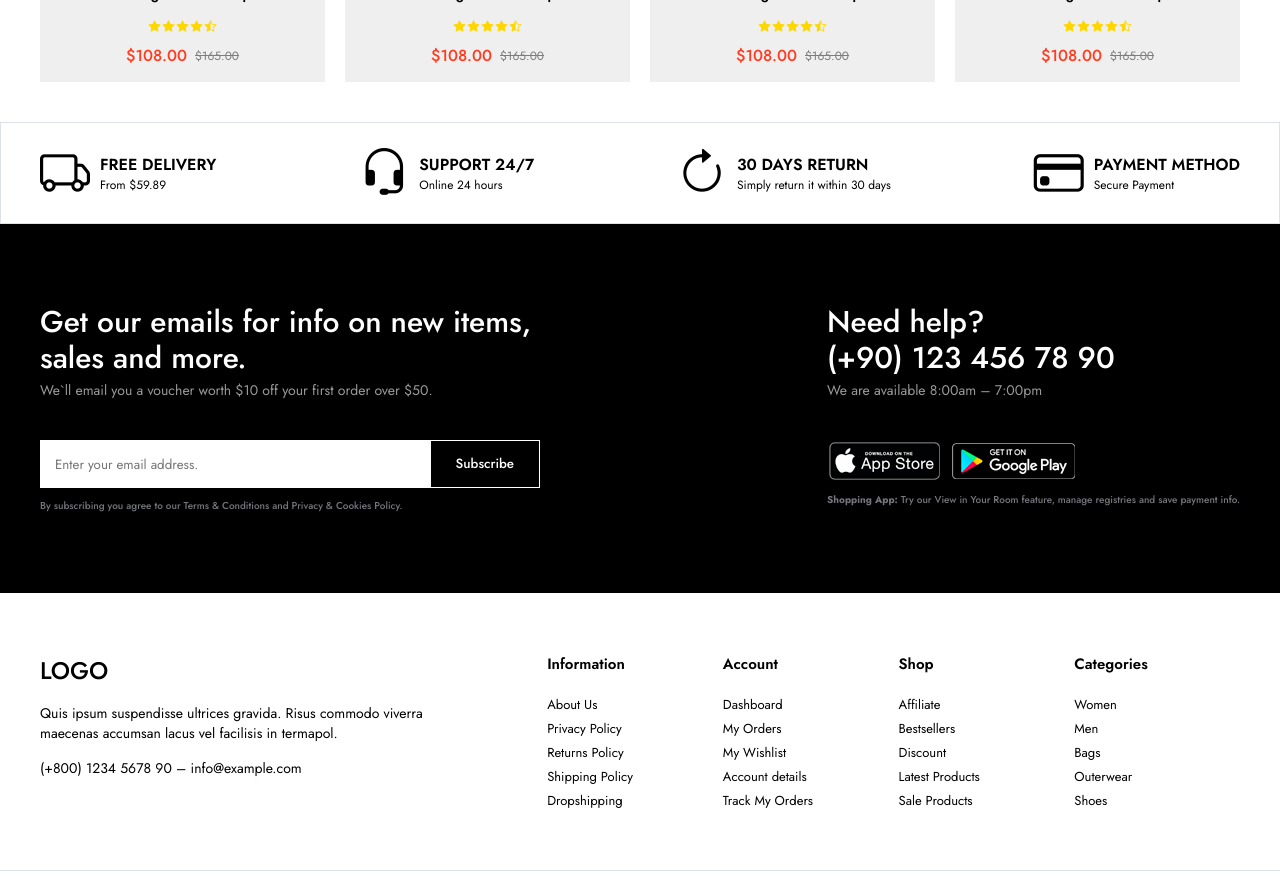
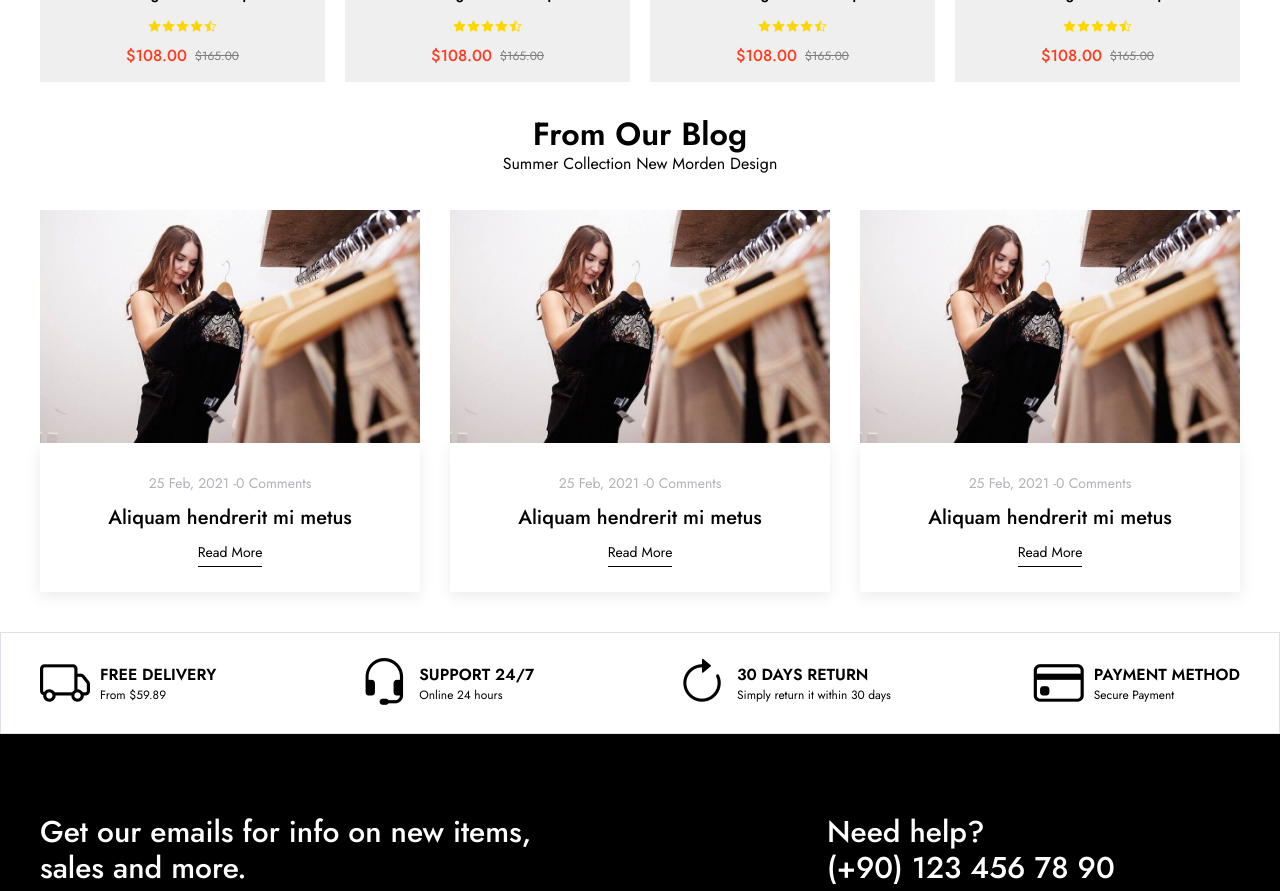
Before and after one commit to dev-ebruates/E-Ticaret-React, a React (Vite) app in the folder frontend/: page / in a window 1280 px wide. Shown: the part 3060-3951 px from the top of the page. Built offline with nearby package versions, Linux system fonts and the light colour scheme.

Commit message:
blogs componenti oluşturuldu

```diff
--- a/frontend/src/App.jsx
+++ b/frontend/src/App.jsx
@@ -6,6 +6,7 @@ import Sliders from './components/Slider/Sliders'
 import Products from './components/Products/Products'
 import './App.css'
 import Campaigns from './components/Campaigns/Campaigns'
+import Blogs from './components/Blogs/Blogs'
 
 function App() {
 
@@ -17,6 +18,7 @@ function App() {
      <Products/>
      <Campaigns/>
      <Products/>
+     <Blogs/>
      <Policy/>
      <Footer/>
     </>
--- /dev/null
+++ b/frontend/src/components/Blogs/BlogItem.css
@@ -0,0 +1,40 @@
+.blog-list .blog-image {
+  display: flex;
+}
+
+.blog-list .blog-image img {
+  width: 100%;
+}
+
+.blog-item .blog-info {
+  padding: 30px 10px 25px 10px;
+  display: flex;
+  flex-direction: column;
+  align-items: center;
+  box-shadow: 0 5px 15px rgb(0 0 0 / 8%);
+}
+
+.blog-item .blog-info-top {
+  font-size: 14px;
+  color: #b2b3b8;
+  margin-bottom: 10px;
+}
+
+.blog-item .blog-info-center a {
+  font-size: 20px;
+  margin-bottom: 20px;
+  font-weight: 500;
+}
+
+.blog-item .blog-info-bottom a {
+  font-size: 14px;
+  border-bottom: 1px solid;
+  padding-bottom: 4px;
+  margin-top: 10px;
+  display: inline-block;
+  transition: 0.2s ease color;
+}
+
+.blog-item .blog-info-bottom a:hover {
+  color: #1367ef;
+}
--- /dev/null
+++ b/frontend/src/components/Blogs/BlogItem.jsx
@@ -0,0 +1,26 @@
+import "./BlogItem.css"
+
+const BlogItem = () => {
+  return (
+    <li className="blog-item">
+    <a href="#" className="blog-image">
+      <img src="img/blogs/blog1.jpg" alt=""/>
+    </a>
+    <div className="blog-info">
+      <div className="blog-info-top">
+        <span>25 Feb, 2021 </span>
+        -
+        <span>0 Comments</span>
+      </div>
+      <div className="blog-info-center">
+        <a href="#">Aliquam hendrerit mi metus</a>
+      </div>
+      <div className="blog-info-bottom">
+        <a href="#">Read More</a>
+      </div>
+    </div>
+  </li>
+  )
+}
+
+export default BlogItem
--- /dev/null
+++ b/frontend/src/components/Blogs/Blogs.css
@@ -0,0 +1,11 @@
+/*! blogs start  */
+.blogs {
+  margin-bottom: 30px;
+}
+
+.blogs .blog-list {
+  display: grid;
+  grid-template-columns: 1fr 1fr 1fr;
+  gap: 30px;
+}
+/*! blogs end  */
--- /dev/null
+++ b/frontend/src/components/Blogs/Blogs.jsx
@@ -0,0 +1,22 @@
+import "./Blogs.css"
+import "./BlogItem.jsx"
+import BlogItem from "./BlogItem.jsx"
+const Blogs = () => {
+  return (
+    <section className="blogs">
+    <div className="container">
+      <div className="section-title">
+        <h2>From Our Blog</h2>
+        <p>Summer Collection New Morden Design</p>
+      </div>
+      <ul className="blog-list">
+      <BlogItem/>
+      <BlogItem/>
+      <BlogItem/>
+      </ul>
+    </div>
+  </section>
+  )
+}
+
+export default Blogs
```
